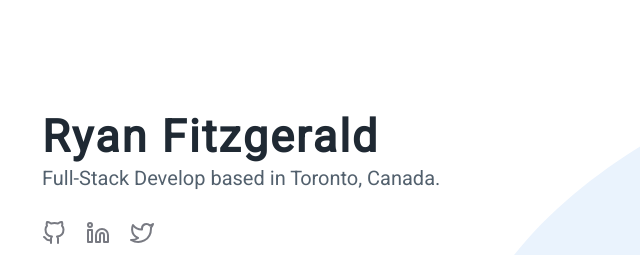
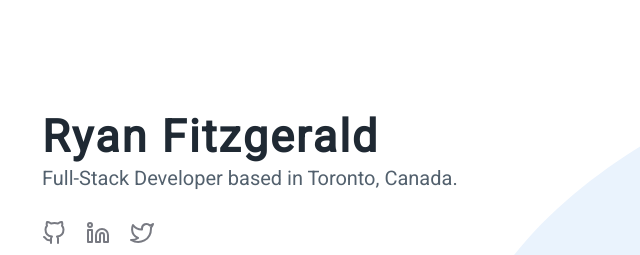
Before and after one commit to maknahar/portfolio, a Gatsby site: page / in a window 1280 px wide. Shown: the top 255 px of the page, 258-898 px from the left. Built offline with nearby package versions, Linux system fonts and the light colour scheme; Gatsby itself is replaced by a stand-in of ours.

Commit message:
Fix typo

```diff
--- a/src/components/header/index.jsx
+++ b/src/components/header/index.jsx
@@ -17,7 +17,7 @@ const Header = () => {
       </div>
       <div className={classes.profileContent}>
         <h1>Ryan Fitzgerald</h1>
-        <h2>Full-Stack Develop based in Toronto, Canada.</h2>
+        <h2>Full-Stack Developer based in Toronto, Canada.</h2>
         <Socials />
       </div>
     </div>
```
